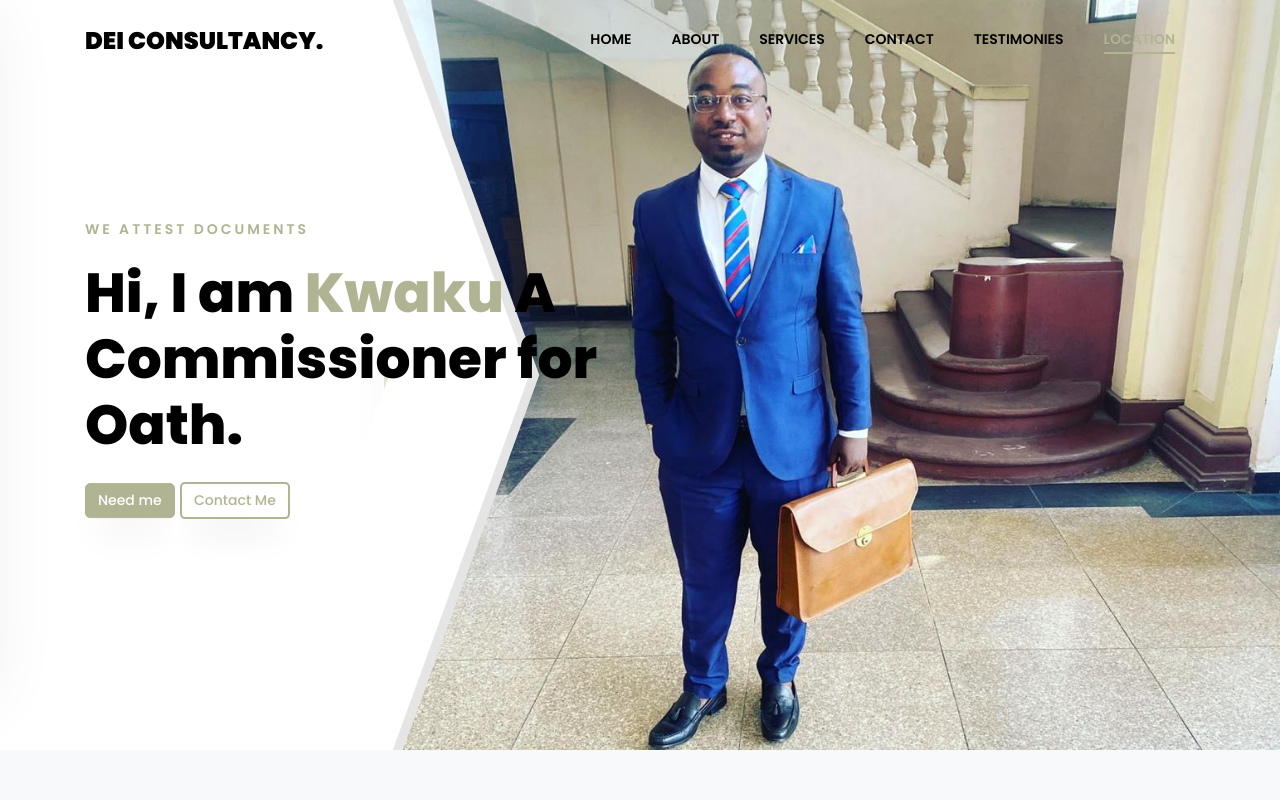
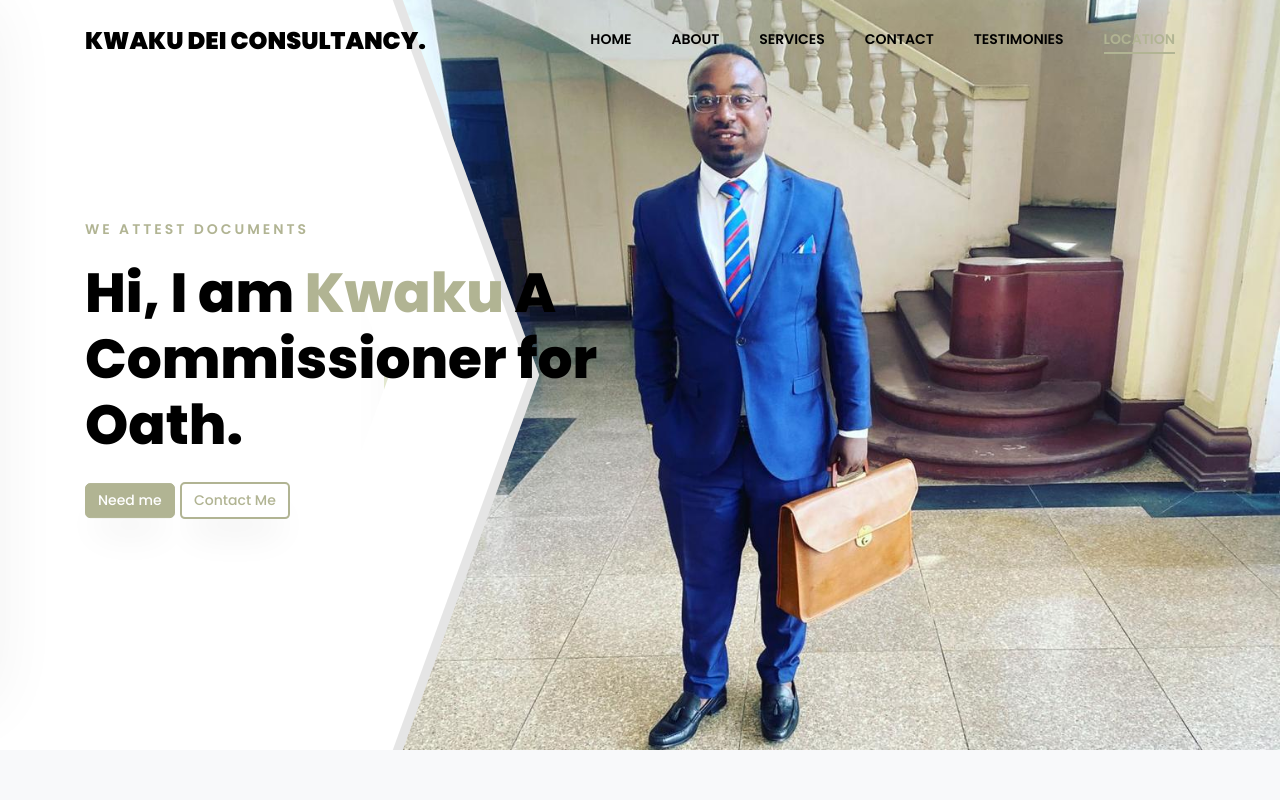
Before and after one commit to itmogo/kdconsultancy, a plain HTML site: page index.html in a window 1280 px wide. Shown: the top 800 px of the page. Drawn offline with nearby package versions, Linux system fonts and the light colour scheme; some packages are replaced by stand-ins of ours; no server answers; files whose address does not match are found by name.

Commit message:
updated homepg

```diff
--- a/index.html
+++ b/index.html
@@ -35,7 +35,7 @@
     >
       <div class="container">
         <a class="navbar-brand" href="index.html"
-          >Dei Consultancy<span>.</span></a
+          >Kwaku Dei Consultancy<span>.</span></a
         >
         <button
           class="navbar-toggler js-fh5co-nav-toggle fh5co-nav-toggle"
@@ -723,7 +723,7 @@
         <div class="row mb-5">
           <div class="col-md">
             <div class="ftco-footer-widget mb-4">
-              <h2 class="ftco-heading-2">Dei Consultancy</h2>
+              <h2 class="ftco-heading-2">Kwaku Dei Consultancy</h2>
               <p>We have a unique way of analysing cases. We read them.</p>
             </div>
           </div>
@@ -850,7 +850,7 @@
                   <li>
                     <a href="#"
                       ><span class="icon fa fa-paper-plane pr-4"></span
-                      ><span class="text">dei_kwaku@deiconsultancy.com</span></a
+                      ><span class="text">info@kwakudeiconsultancy.com</span></a
                     >
                   </li>
                 </ul>
@@ -871,7 +871,7 @@
         </div>
         <div class="row">
           <div class="col-md-12 text-center">
-            <p>Copyright &copy; 2022 | Dei Consultancy</p>
+            <p>Copyright &copy; 2022 | Kwaku Dei Consultancy</p>
           </div>
         </div>
       </div>
```
